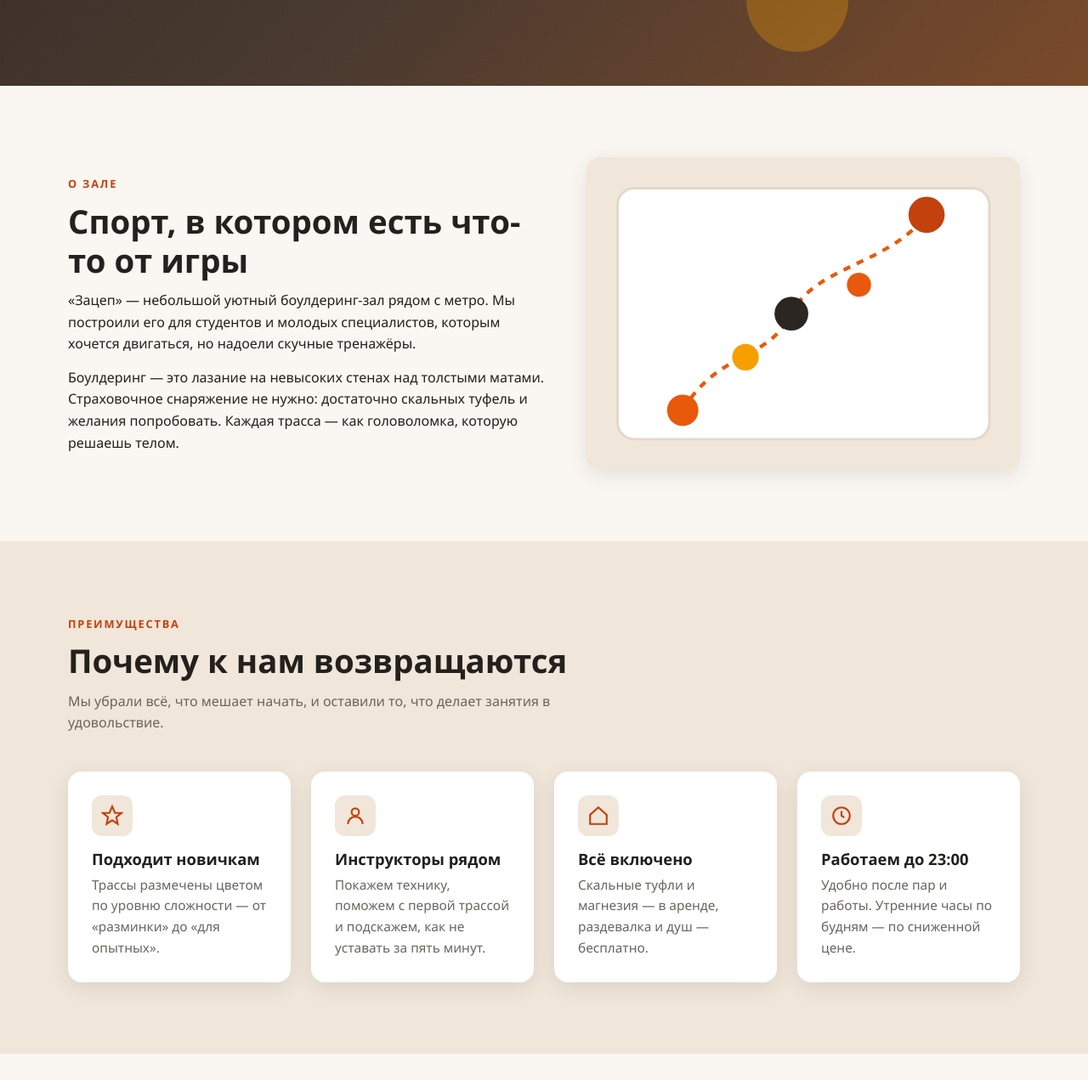
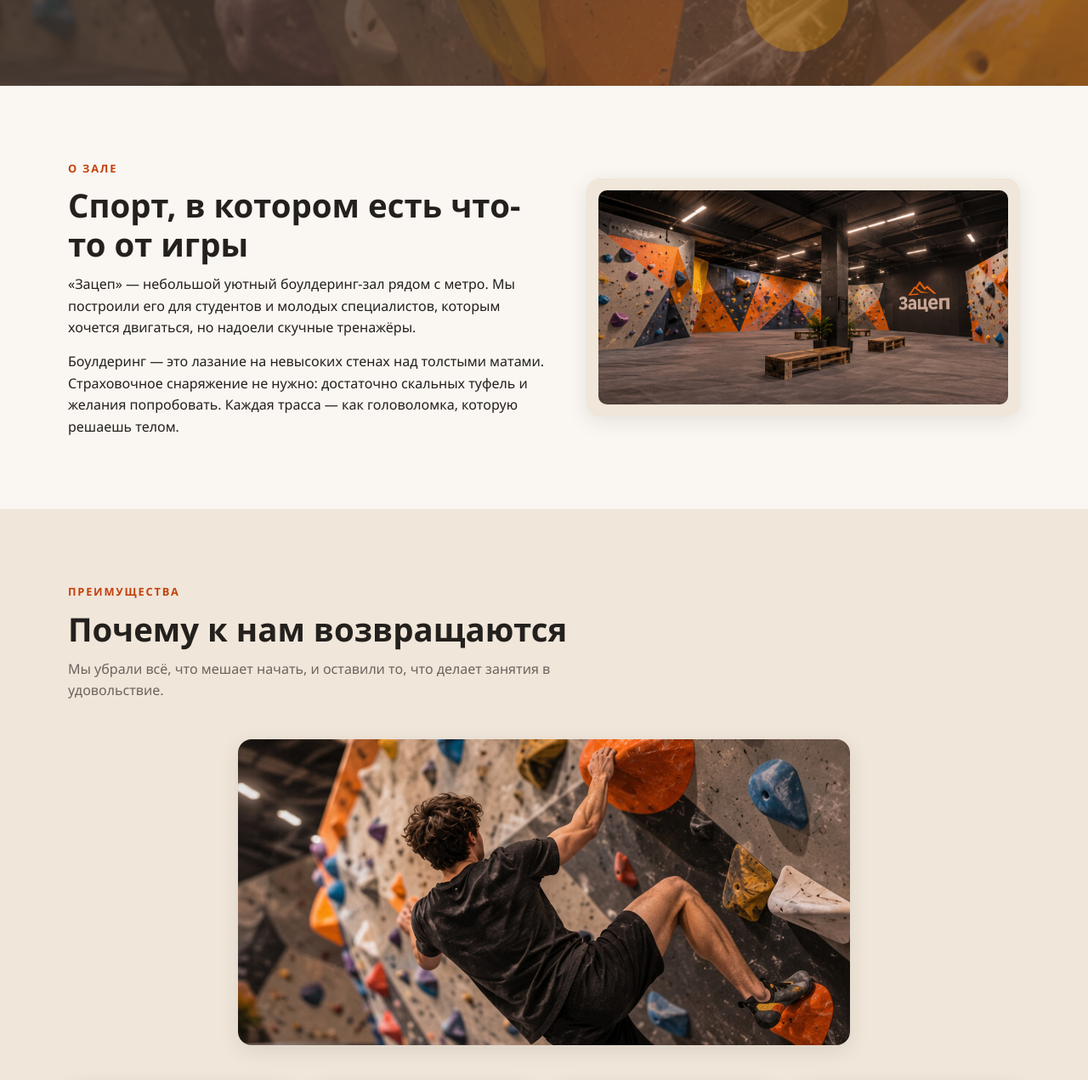
Before and after one commit to kartofun1338/ucheba, a plain HTML site: page index2.html in a window 1280 px wide. Shown: the part 772-2043 px from the top of the page at 85% size. Drawn offline with Linux system fonts and the light colour scheme.

Commit message:
feat: add real photos of Zacep climbing gym via AI agent

```diff
--- a/index2.html
+++ b/index2.html
@@ -67,7 +67,8 @@
 
   /* Hero */
   .hero { position: relative; color: #fff; padding: 120px 0 130px; overflow: hidden;
-          background: linear-gradient(135deg, #2b2622 0%, #4a3a30 55%, #7a4a2a 100%); }
+          background: linear-gradient(135deg, rgba(43,38,34,.88) 0%, rgba(74,58,48,.78) 55%, rgba(122,74,42,.65) 100%),
+                      url("assets/image/stena.jpg") center center / cover no-repeat; }
   .hero::before, .hero::after { content: ""; position: absolute; border-radius: 50%; opacity: .9; }
   .hero::before { width: 260px; height: 260px; right: -60px; top: 40px; background: var(--accent); opacity: .25; }
   .hero::after  { width: 120px; height: 120px; right: 22%; bottom: 40px; background: #f59f00; opacity: .3; }
@@ -83,7 +84,14 @@
   /* О зале */
   .about-grid { display: grid; grid-template-columns: 1.1fr 1fr; gap: 48px; align-items: center; }
   .about-grid p + p { margin-top: 14px; }
-  .about-art { background: var(--sand); border-radius: var(--radius); padding: 28px; box-shadow: var(--shadow); }
+  .about-art { background: var(--sand); border-radius: var(--radius); padding: 14px; box-shadow: var(--shadow); }
+  .about-art img { max-width: 100%; height: auto; width: 100%; border-radius: calc(var(--radius) - 6px);
+                   display: block; margin-inline: auto; }
+
+  /* Фото в секциях */
+  .section-photo { max-width: 100%; height: auto; display: block; margin: 0 auto 44px;
+                   border-radius: var(--radius); box-shadow: var(--shadow);
+                   width: min(720px, 100%); }
 
   /* Карточки */
   .cards { display: grid; grid-template-columns: repeat(auto-fit, minmax(240px, 1fr)); gap: 24px; }
@@ -191,16 +199,8 @@
         <p>«Зацеп» — небольшой уютный боулдеринг-зал рядом с метро. Мы построили его для студентов и молодых специалистов, которым хочется двигаться, но надоели скучные тренажёры.</p>
         <p>Боулдеринг — это лазание на невысоких стенах над толстыми матами. Страховочное снаряжение не нужно: достаточно скальных туфель и желания попробовать. Каждая трасса — как головоломка, которую решаешь телом.</p>
       </div>
-      <div class="about-art" aria-hidden="true">
-        <svg viewBox="0 0 320 220" role="img" aria-label="Схема трассы">
-          <rect x="6" y="6" width="308" height="208" rx="14" fill="#fff" stroke="#e3d8cb" stroke-width="2"/>
-          <path d="M60 190 C 90 140, 130 150, 150 110 S 230 70, 262 28" fill="none" stroke="#e8590c" stroke-width="3" stroke-dasharray="6 6"/>
-          <circle cx="60" cy="190" r="13" fill="#e8590c"/>
-          <circle cx="112" cy="146" r="11" fill="#f59f00"/>
-          <circle cx="150" cy="110" r="14" fill="#2b2622"/>
-          <circle cx="206" cy="86" r="10" fill="#e8590c"/>
-          <circle cx="262" cy="28" r="15" fill="#c2410c"/>
-        </svg>
+      <div class="about-art">
+        <img src="assets/image/panoramazala.jpg" alt="Панорама боулдеринг-зала «Зацеп»: стены с зацепками и маты">
       </div>
     </div>
   </section>
@@ -210,6 +210,7 @@
       <span class="eyebrow">Преимущества</span>
       <h2>Почему к нам возвращаются</h2>
       <p class="lead">Мы убрали всё, что мешает начать, и оставили то, что делает занятия в удовольствие.</p>
+      <img class="section-photo" src="assets/image/sportsmen.jpg" alt="Спортсмен на скалодроме во время лазания">
       <div class="cards">
         <article class="card">
           <div class="icon">
```
Also changed, not shown: assets/image/panoramazala.jpg (added), assets/image/sportsmen.jpg (added), assets/image/stena.jpg (added).
